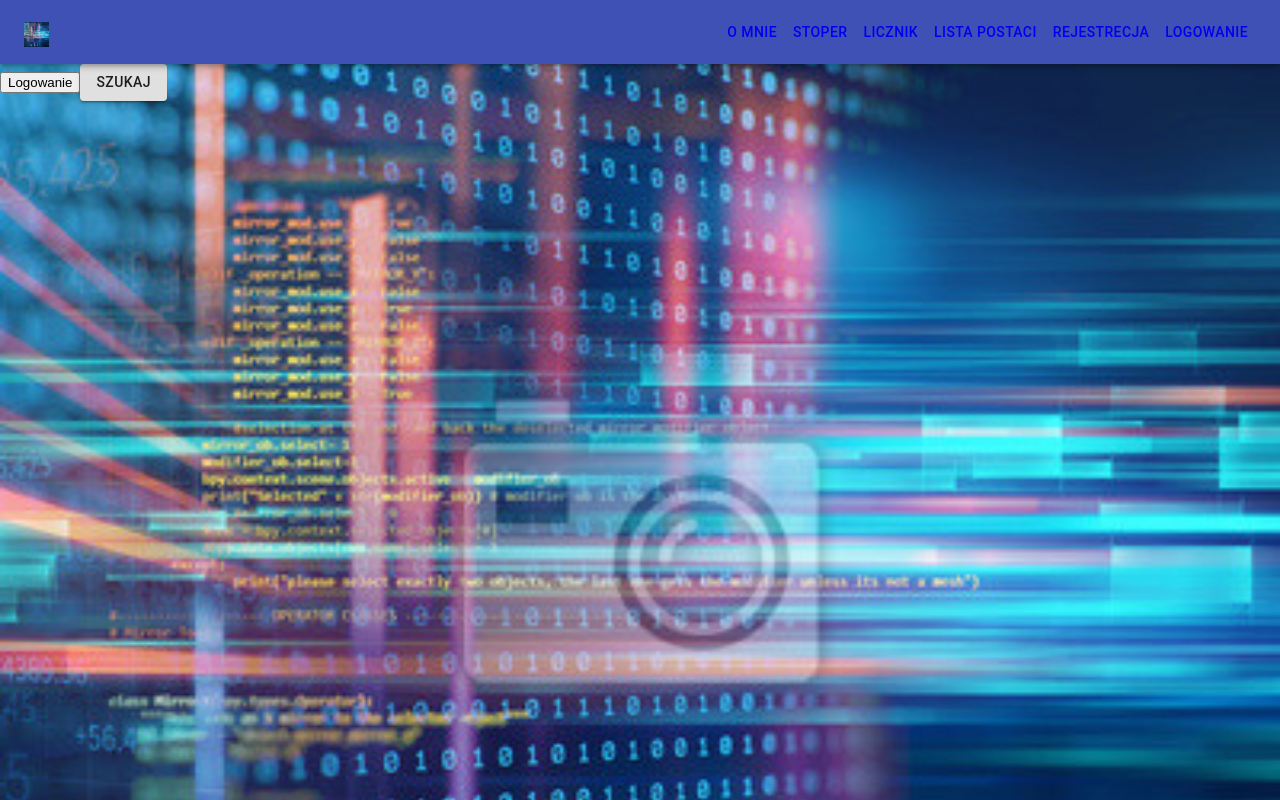
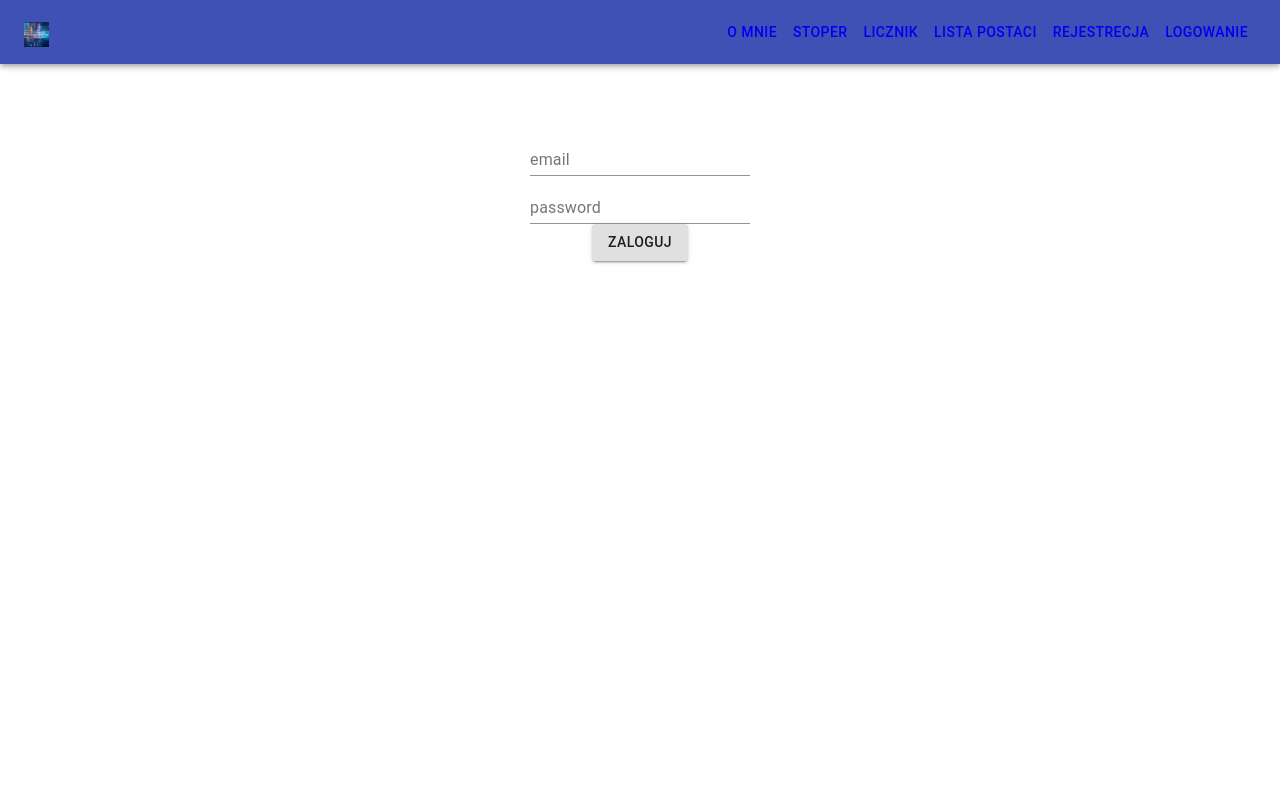
Before and after one commit to lukaszkot13/projekt-na-praktyki, a React (Create React App) app in the folder projekt/: page /logowanie in a window 1280 px wide. Shown: the top 800 px of the page. Built offline with nearby package versions, Linux system fonts and the light colour scheme.

Commit message:
nowe zmiany

```diff
--- a/projekt/db.json
+++ b/projekt/db.json
@@ -7,10 +7,11 @@
       "password": "haslo123"
     },
     {
-			"name": "Łukasz",
-			"lastName": "Kotowski",
-			"email": "tesssst@test.pl",
-			"password": "haslo12311"
+      "id": "1",
+      "name": "Łukasz ",
+      "secondName": "Kotowski",
+      "email": "test@test.com",
+      "password": "test"
     }
   ]
 }
--- /dev/null
+++ b/projekt/src/components/Sortowanie.js
@@ -0,0 +1,53 @@
+import * as React from "react";
+import Box from "@mui/material/Box";
+import TextField from "@mui/material/TextField";
+import MenuItem from "@mui/material/MenuItem";
+
+const currencies = [
+  {
+    label: "alive",
+  },
+  {
+    label: "dead",
+  },
+  {
+    label: "unknow",
+  },
+];
+
+function Sortowanie() {
+  const [currency, setCurrency] = React.useState("EUR");
+
+  const handleChange = (event) => {
+    setCurrency(event.target.value);
+  };
+
+  return (
+    <Box
+      component="form"
+      sx={{
+        "& .MuiTextField-root": { m: 1, width: "25ch" },
+      }}
+      noValidate
+      autoComplete="off"
+    >
+      <div>
+        <TextField
+          id="outlined-select-currency"
+          select
+          label="Select"
+          value={currency}
+          onChange={handleChange}
+          helperText="Please select your currency"
+        >
+          {currencies.map((option) => (
+            <MenuItem key={option.value} value={option.value}>
+              {option.label}
+            </MenuItem>
+          ))}
+        </TextField>
+      </div>
+    </Box>
+  );
+}
+export default Sortowanie;
--- a/projekt/src/page/ListaPostaci.js
+++ b/projekt/src/page/ListaPostaci.js
@@ -4,6 +4,7 @@ import React, { useState, useEffect } from "react";
 import styled from "styled-components";
 
 import KartaPostaci from "../components/KartaPostaci";
+import Sortowanie from "../components/Sortowanie";
 
 const ContainerCard = styled.div`
   display: flex;
@@ -21,8 +22,6 @@ const Header = styled.div`
 `;
 const Navi = styled.div`
   flex-wrap: wrap;
-  justify-content: center;
-  align-items: center;
 `;
 
 const Next = "Nastęspna";
@@ -43,7 +42,7 @@ function ListaPostaci() {
   };
 
   const prev = () => {
-    if (page === 1) {
+    if (page === 1 && page >= 0) {
       alert("jesteś na 1 stronie");
     }
     {
@@ -69,9 +68,6 @@ function ListaPostaci() {
     <option value="alive">alive</option>
     <option value="dead">dead</option>
     <option value="unknow">unknow</option>
-    <option value="All" selected="selected">
-      All
-    </option>
   </input>;
 
   return (
@@ -80,14 +76,14 @@ function ListaPostaci() {
         <Navi>
           <h2>Lista postaci ({postaci.info.count})</h2>
           <h2>
-            <Button onClick={prev}>{Prev}</Button>Aktualna strona to (
-            {postaci.info.pages}) na
-            {postaci.info.pages} <Button onClick={next}>{Next}</Button>
+            <Button onClick={prev}>{Prev}</Button>Aktualna strona to ({page}) na
+            ({postaci.info.pages})<Button onClick={next}>{Next}</Button>
           </h2>
+          <Sortowanie />
         </Navi>
         <ContainerCard>
           {postaci.results
-            .filter((item, index) => index < 12)
+            .filter((item, index) => index < 10)
             .map(({ name, image, species, gender, status, id }, index) => (
               <KartaPostaci
                 name={name}
--- a/projekt/src/page/Logowanie.js
+++ b/projekt/src/page/Logowanie.js
@@ -1,22 +1,23 @@
 import MyLogo from "../image/tlo.jpg";
 import styled from "styled-components";
-import { Button } from "@material-ui/core";
+import { Button, TextField } from "@material-ui/core";
 
-const Tlo = styled.div`
-  background-image: url(${MyLogo});
-  height: 120vh;
-  background-position: center;
-  background-size: cover;
-  margin-top: 5%;
+const Header = styled.form`
+  margin-top: 10%;
+  display: flex;
+  flex-direction: column;
+  justify-content: start;
+  align-items: center;
 `;
 
 function Logowanie() {
   return (
     <div>
-      <Tlo>
-        <button>Logowanie </button>
-        <Button variant="contained">Szukaj</Button>
-      </Tlo>
+      <Header>
+        <TextField e-mail id="email" label="email" />{" "}
+        <TextField password id="password" label="password" />
+        <Button variant="contained">Zaloguj</Button>
+      </Header>
     </div>
   );
 }
--- a/projekt/src/page/Rejestracja.js
+++ b/projekt/src/page/Rejestracja.js
@@ -31,14 +31,17 @@ function Rejestracja() {
   const [secondName, setSecondName] = useState("");
   const [email, setEmail] = useState("");
   const [password, setPassword] = useState("");
+  const [id, setId] = useState("");
 
   const changeName = (event) => setName(event.target.value);
   const changeSecondName = (event) => setSecondName(event.target.value);
   const changeEmail = (event) => setEmail(event.target.value);
   const changePassword = (event) => setPassword(event.target.value);
+  const changeId = (event) => setId(event.target.value);
 
   const DodajOsobe = () => {
     axios.post(`http://localhost:3000/users`, {
+      id: id,
       name: name,
       secondName: secondName,
       email: email,
@@ -58,6 +61,7 @@ function Rejestracja() {
           autoComplete="off"
         >
           <div>
+            {/* <TextField id id="Id" label="Id" onChange={changeId} /> */}
             <TextField name id="Name" label="Name" onChange={changeName} />
             <TextField
               secondName
```
Lines whose indentation alone changed are shown as unchanged.
